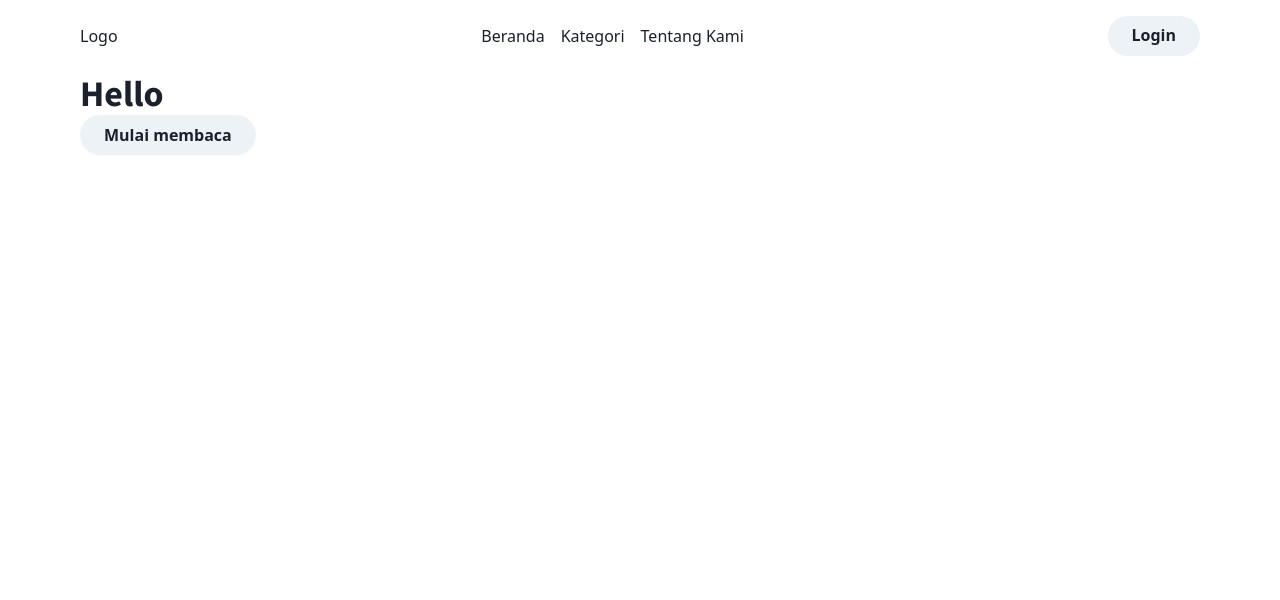
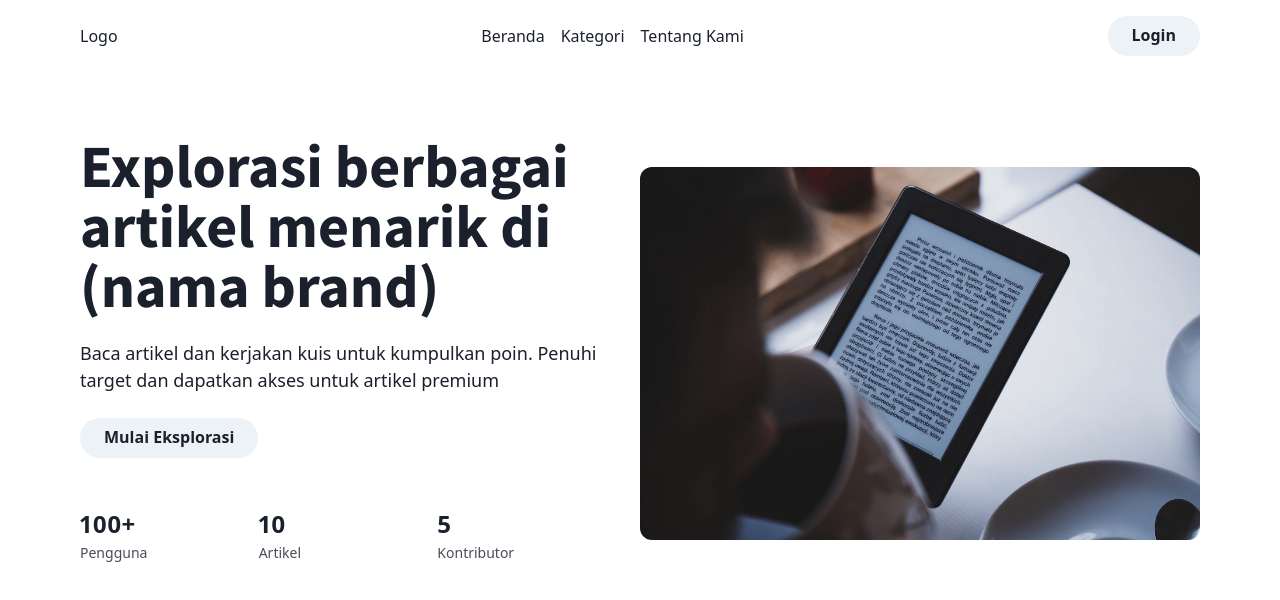
Before and after one commit to irfan44/literanian, a React (Create React App) app: page / in a window 1280 px wide. Shown: the top 600 px of the page. Built offline with nearby package versions, Linux system fonts and the light colour scheme.

Commit message:
feat: add hero section in home page

```diff
--- /dev/null
+++ b/src/components/pages/home/HeroSection/index.tsx
@@ -0,0 +1,58 @@
+import {
+  Box,
+  Button,
+  Container,
+  Flex,
+  Heading,
+  Image,
+  Stat,
+  StatHelpText,
+  StatNumber,
+  Text,
+} from "@chakra-ui/react";
+
+const HeroSection = () => {
+  return (
+    <Flex
+      as={Container}
+      direction={{ base: "column", md: "column", lg: "row" }}
+      alignItems="center"
+      maxW="6xl"
+      py="16"
+    >
+      <Box
+        w={{ base: "100%", md: "100%", lg: "50%" }}
+        pr={{ base: "0", md: "0", lg: "6" }}
+        pb={{ base: "16", md: "16", lg: "0" }}
+      >
+        <Heading as="h1" size="3xl" mb="6">
+          Explorasi berbagai artikel menarik di (nama brand)
+        </Heading>
+        <Text fontSize="lg" mb="6">
+          Baca artikel dan kerjakan kuis untuk kumpulkan poin. Penuhi target dan
+          dapatkan akses untuk artikel premium
+        </Text>
+        <Button>Mulai Eksplorasi</Button>
+        <Flex mt="12">
+          <Stat>
+            <StatNumber>100+</StatNumber>
+            <StatHelpText>Pengguna</StatHelpText>
+          </Stat>
+          <Stat>
+            <StatNumber>10</StatNumber>
+            <StatHelpText>Artikel</StatHelpText>
+          </Stat>
+          <Stat>
+            <StatNumber>5</StatNumber>
+            <StatHelpText>Kontributor</StatHelpText>
+          </Stat>
+        </Flex>
+      </Box>
+      <Box w={{ base: "100%", md: "100%", lg: "50%" }}>
+        <Image src="/images/hero.png" borderRadius="xl" />
+      </Box>
+    </Flex>
+  );
+};
+
+export default HeroSection;
--- a/src/pages/Home/index.tsx
+++ b/src/pages/Home/index.tsx
@@ -1,11 +1,11 @@
-import { Button, Container, Heading } from "@chakra-ui/react";
+import { Box } from "@chakra-ui/react";
+import HeroSection from "components/pages/home/HeroSection";
 
 const Home = () => {
   return (
-    <Container maxW="6xl">
-      <Heading>Hello</Heading>
-      <Button>Mulai membaca</Button>
-    </Container>
+    <Box minH="100vh">
+      <HeroSection />
+    </Box>
   );
 };
 
```
Also changed, not shown: public/images/hero.png (added).
